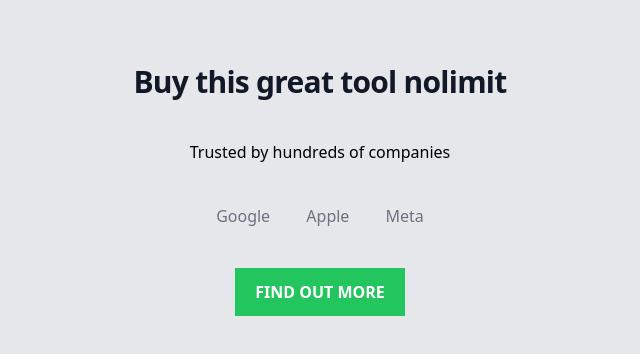
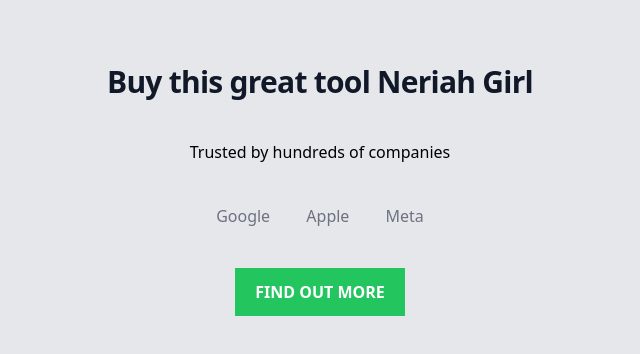
Before and after one commit to Reesecup1012/test-landing, a plain HTML site: page index.html in a window 1280 px wide. Shown: the whole page, without its empty margins (320-960 px from the left). Drawn offline with nearby package versions, Linux system fonts and the light colour scheme.

Commit message:
Name added

```diff
--- a/index.html
+++ b/index.html
@@ -5,7 +5,7 @@
   <body>
     <div class="py-16 bg-gray-200 h-screen">
       <h1 class="text-center text-3xl mb-10 font-extrabold tracking-tight text-gray-900">
-        Buy this great tool nolimit</h1>
+        Buy this great tool Neriah Girl</h1>
       <p class="text-center">Trusted by hundreds of companies</p>
       <ul class="text-center pt-10">
         <li class="inline text-gray-500 mx-4">Google</li>
```
